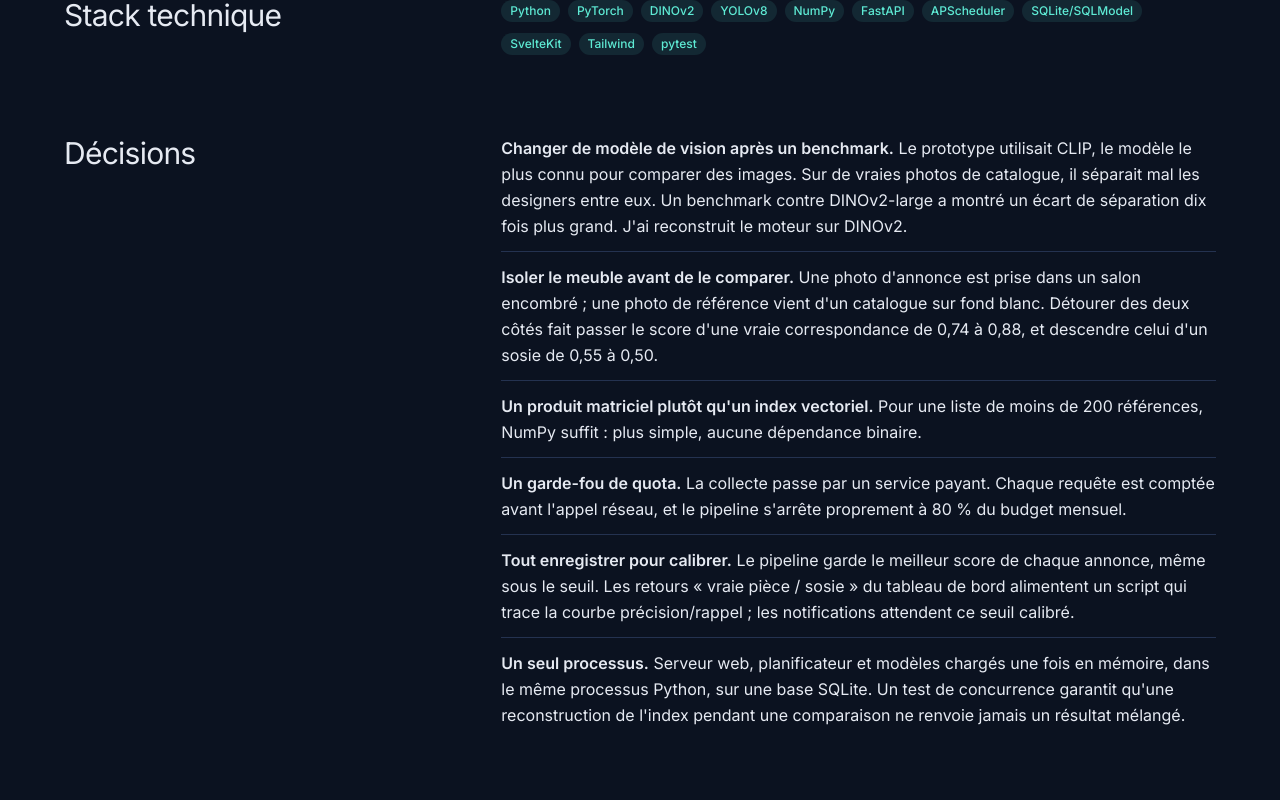
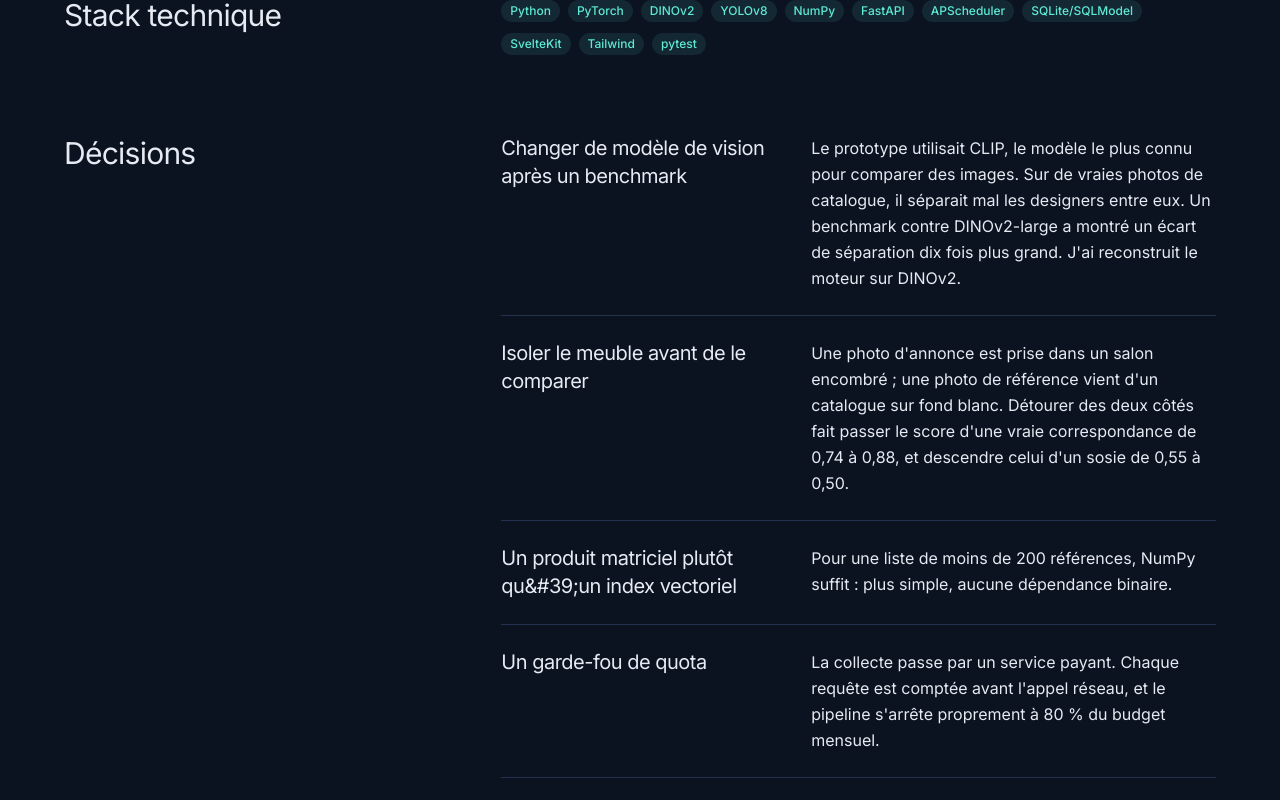
Before and after one commit to cedricgicquiaud/cedricgicquiaud.github.io, a Next.js app: page /projets/ben/ in a window 1280 px wide. Shown: the part 2680-3480 px from the top of the page. Built offline with nearby package versions, Linux system fonts and the light colour scheme.

Commit message:
feat(PFO-130): decisions in three columns, sticky section titles

```diff
--- a/components/fiche.tsx
+++ b/components/fiche.tsx
@@ -1,6 +1,7 @@
 import Link from "next/link";
 import type { ReactNode } from "react";
 import site from "../content/site.json";
+import { decisionsDe } from "../lib/decisions";
 import type { Fiche as FicheData } from "../lib/fiches";
 import { Badge } from "./ui/badge";
 import { AFFICHER_STATUT } from "../lib/affichage";
@@ -45,7 +46,8 @@ function Section({ id, titre, children }: { id: string; titre: string; children:
     // Deux colonnes sur écran large (PFO-130) : le titre à gauche, le contenu à droite, sans filet (le quadrillage suffit) ; empilés sur téléphone.
     <section id={id} className="mt-20 scroll-mt-8 lg:grid lg:grid-cols-[minmax(0,1fr)_minmax(0,2fr)] lg:gap-x-20">
       {/* Titres en grand, graisse normale, comme le modèle (retour du 03/11). */}
-      <h2 className="mb-4 text-2xl font-normal tracking-tight lg:mb-0 lg:text-3xl">{titre}</h2>
+      {/* Le titre reste visible à gauche pendant qu'on lit une section longue, comme la colonne de l'accueil. */}
+      <h2 className="mb-4 text-2xl font-normal tracking-tight lg:sticky lg:top-8 lg:mb-0 lg:self-start lg:text-3xl">{titre}</h2>
       <div className="min-w-0 max-w-3xl">{children}</div>
     </section>
   );
@@ -115,6 +117,25 @@ function Stack({ fiche }: { fiche: FicheData }) {
   );
 }
 
+/** Décisions en grille (PFO-130) : titre à gauche, texte à droite, un trait entre deux ; texte libre sinon. */
+function Decisions({ html }: { html: string }) {
+  const decisions = decisionsDe(html);
+  if (!decisions) return <Markdown html={html} />;
+  return (
+    <ol className="space-y-0">
+      {decisions.map(({ titre, html: texte }, i) => (
+        <li
+          key={titre}
+          className={`gap-x-10 py-6 first:pt-0 md:grid md:grid-cols-[minmax(0,2fr)_minmax(0,3fr)] ${i > 0 ? "border-t border-border" : ""}`}
+        >
+          <h3 className="mb-3 text-xl font-normal leading-snug tracking-tight md:mb-0">{titre}</h3>
+          <Markdown html={texte} />
+        </li>
+      ))}
+    </ol>
+  );
+}
+
 function Markdown({ html }: { html: string }) {
   // HTML produit par `marked` depuis les fiches du dépôt : contenu maîtrisé, contrôlé au build.
   return <div className={MARKDOWN} dangerouslySetInnerHTML={{ __html: html }} />;
@@ -152,7 +173,7 @@ export function Fiche({ fiche }: { fiche: FicheData }) {
     },
     { id: "architecture", contenu: facultative("architecture") && <Markdown html={facultative("architecture")} /> },
     { id: "stack", contenu: <Stack fiche={fiche} /> },
-    { id: "decisions", contenu: decisions && <Markdown html={decisions} /> },
+    { id: "decisions", contenu: decisions && <Decisions html={decisions} /> },
     ...(["preuves", "appris", "artefacts"] as const).map((id) => ({ id, contenu: html(id) && <Markdown html={html(id)} /> })),
   ].filter((b) => b.contenu);
   const accroche = [fiche.enBref.quoi, fiche.enBref.chiffre, fiche.enBref.lien].filter(Boolean).join(" ");
--- /dev/null
+++ b/lib/decisions.ts
@@ -0,0 +1,34 @@
+/** Une décision affichée en grille (PFO-130) : son titre et son texte en HTML. */
+export type Decision = { titre: string; html: string };
+
+/**
+ * Découpe le HTML d'une section Décisions en décisions, ou renvoie `null` si le texte est libre.
+ * Deux formats reconnus :
+ * - nouveau : un `### Titre` par décision, suivi de son texte ;
+ * - fiches actuelles : une liste à puces dont chaque élément commence par son titre en gras.
+ */
+export function decisionsDe(html: string): Decision[] | null {
+  const source = html.trim();
+  if (source.startsWith("<h3")) {
+    return source
+      .split(/<h3[^>]*>/)
+      .slice(1)
+      .map((bloc) => {
+        const [titre, ...reste] = bloc.split("</h3>");
+        return { titre: titre.trim(), html: reste.join("</h3>").trim() };
+      });
+  }
+  const liste = source.match(/^<ul>([^]*)<\/ul>$/);
+  if (!liste || /<ul|<ol/.test(liste[1])) return null;
+  const items = liste[1]
+    .split("</li>")
+    .map((s) => s.replace(/^\s*<li>/, "").trim())
+    .filter(Boolean);
+  const decisions: Decision[] = [];
+  for (const item of items) {
+    const m = item.match(/^<strong>([^]*?)<\/strong>\s*:?\s*([^]*)$/);
+    if (!m || !m[2].trim()) return null;
+    decisions.push({ titre: m[1].trim().replace(/\s*[.:]$/, ""), html: `<p>${m[2].trim()}</p>` });
+  }
+  return decisions.length ? decisions : null;
+}
```
Also changed, not shown: 1 other file (tests, documents, lock files or other folders).
